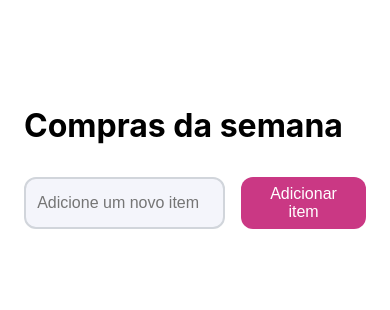
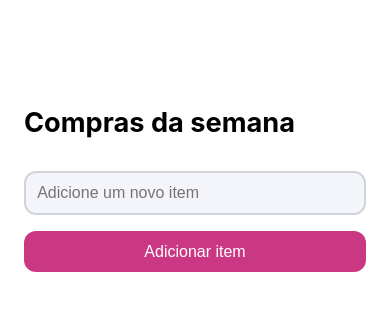
Before and after one commit to brnmilano/shopping-list, a website: page index.html in a window 390 px wide. Shown: the part 86-396 px from the top of the page. Drawn offline with nearby package versions, Linux system fonts and the light colour scheme.

Commit message:
Criação do layout responsivo

```diff
--- a/styles.css
+++ b/styles.css
@@ -166,3 +166,18 @@ input[type="checkbox"] {
 .toast-wrapper:hover {
   background-color: var(--color-brand-hover);
 }
+
+@media (max-width: 425px) {
+  .list-wrapper h1 {
+    font-size: 1.7rem;
+  }
+
+  .input-and-button {
+    flex-direction: column;
+  }
+
+  .input-and-button button {
+    width: 100%;
+    padding: 0.7rem 1rem;
+  }
+}
```
